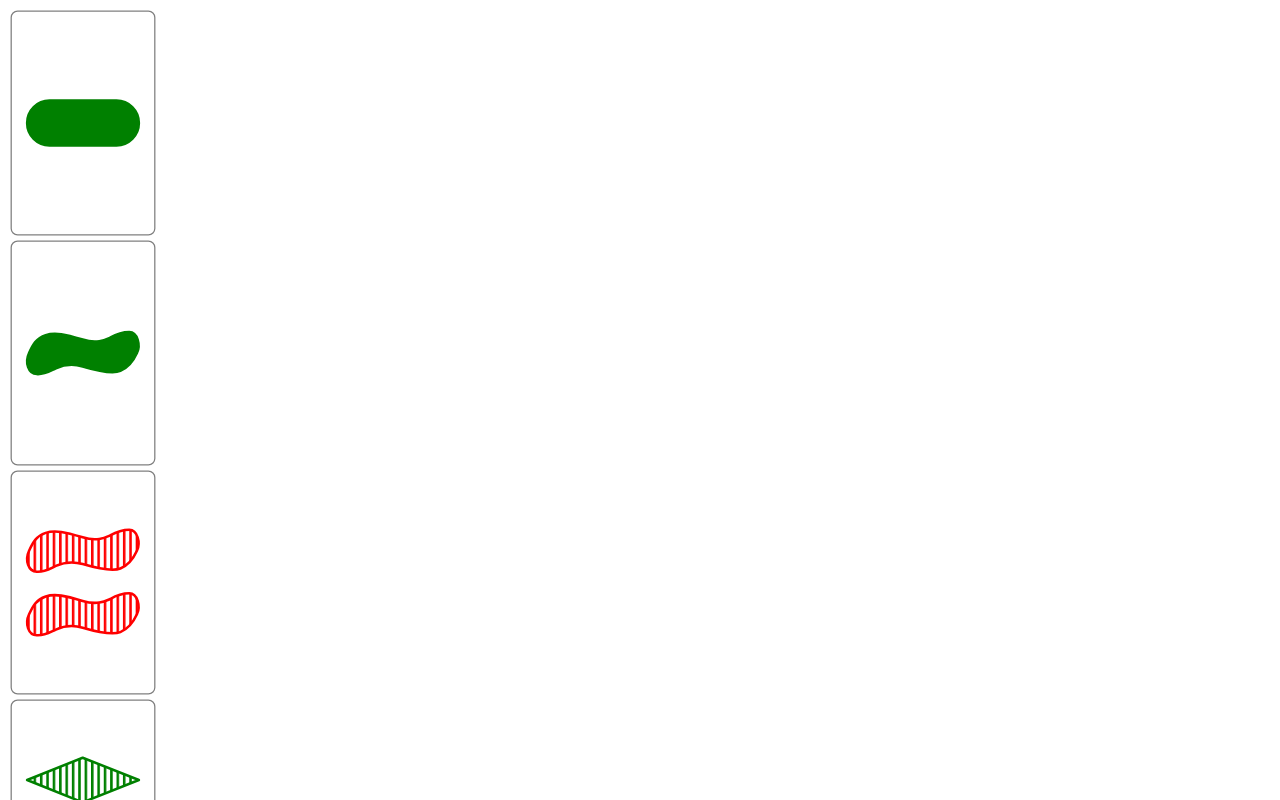
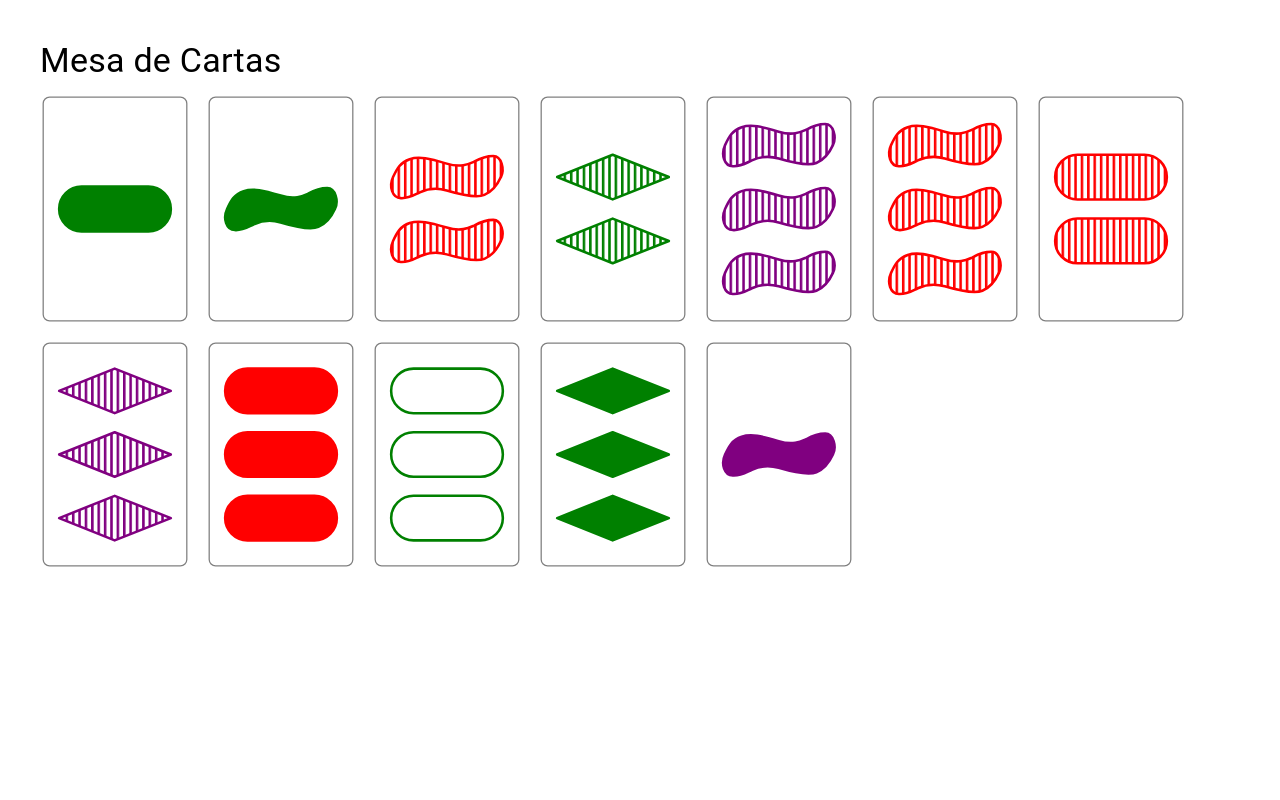
Before and after one commit to RodrigoKasama/trio-react, a React (Vite) app in the folder frontend/: page /offline in a window 1280 px wide. Shown: the top 800 px of the page. Built offline with nearby package versions, Linux system fonts and the light colour scheme.

Commit message:
refactor: Update Carta component and OfflinePage layout for improved readability and structure

```diff
--- a/frontend/src/components/Carta.jsx
+++ b/frontend/src/components/Carta.jsx
@@ -1,12 +1,19 @@
+// Com as informações da carta, você pode definir o filename a ser importado -
+
+// Identificar os arquivos baseado em numeros de base 4 com 4 digitos
+// Ex:
+//      COR      |      FORMA     |  QUANTIDADE  | PREENCHIMENTO  |
+// 0 => Vermelho |  0 => Squiggle |   0 => Um    | 0 => Cheio     |
+// 1 => Verde    |  1 => Pill     |   1 => Dois  | 1 => Listrado  |
+// 2 => Roxo     |  2 => Diamond  |   2 => Três  | 2 => Vazio     |
+
 import React from 'react';
 
-// Com as informações da carta, você pode definir o filename a ser importado -
-// 			Acho que posso criar um arquivo só para essa logica de tradução de nome
-
+// Separar em um aquivo a parte o valor das propriedades?
 const formaMap = { "Squiggle": '0', "Pill": '1', "Diamond": '2' };
-const corMap = { "red": '0', "green": '1', "purple": '2' };
+const corMap = { "Red": '0', "Green": '1', "Purple": '2' };
 const numMap = { 1: '0', 2: '1', 3: '2' };
-const preencMap = { "full": '0', "striped": '1', "empty": '2' };
+const preencMap = { "Full": '0', "Striped": '1', "Empty": '2' };
 
 const Carta = ({ cor, forma, num, preenc }) => {
 
--- a/frontend/src/pages/OfflinePage.jsx
+++ b/frontend/src/pages/OfflinePage.jsx
@@ -1,28 +1,19 @@
-import React from "react";
+import React, {useState} from "react";
 import CartaComp from "../components/Carta.jsx";
+import { Grid, Box, Typography } from "@mui/material";
 
-// Jogo trio offline
-// Criando um baralho
-// Embaralhando e Passando ao baralho
-// Dado um baralho, vamos preencher a mesa
-// Tiver 3 cartas selecionadas, vamos verificar se formam um trio
-// Caso forme, vamos substituir as cartas,
-// de acordo com o estado da mesa
+/* Jogo trio offline
+	- Criando um baralho embaralhado
+	- Dado um baralho, vamos preencher a mesa
+	- Tiver 3 cartas selecionadas, vamos verificar se formam um trio
+	-  Caso forme, vamos substituir as cartas, de acordo com o estado da mesa
+*/
 
+const formas = ["Squiggle", "Pill", "Diamond"];
+const cores = ["Red", "Green", "Purple"];
+const quantidades = [1, 2, 3];
+const preenchimentos = ["Full", "Striped", "Empty"];
 
-// TODO: Adaptar imagem para svg? (Identificar os arquivos com numeros de base 4 com 4 digitos)
-// Ex:
-//      COR      |      FORMA     |  QUANTIDADE  | PREENCHIMENTO  |
-// 0 => vermelho |  0 => Squiggle |   0 => Um    | 0 => completo  |
-// 1 => verde    |  1 => Pill     |   1 => Dois  | 1 => listrado  |
-// 2 => roxo     |  2 => Diamond  |   2 => Três  | 2 => vazio     |
-
-
-// Lógica das cartas (a partir do seu script original)
-const formas = ["Squiggle", "Pill", "Diamond"];
-const cores = ["red", "green", "purple"];
-const quantidades = [1, 2, 3];
-const preenchimentos = ["full", "striped", "empty"];
 const N_MESA = 12;
 
 
@@ -32,7 +23,7 @@ function gerarBaralho() {
 		for (const cor of cores) {
 			for (const quantidade of quantidades) {
 				for (const preenchimento of preenchimentos) {
-					baralho.push({ forma:forma, cor:cor, num:quantidade, preenc:preenchimento});
+					baralho.push({ forma: forma, cor: cor, num: quantidade, preenc: preenchimento });
 				}
 			}
 		}
@@ -41,50 +32,32 @@ function gerarBaralho() {
 }
 
 export default function OfflinePage() {
-	let baralho = gerarBaralho();
-	// Embaralhar o baralho
-	baralho = baralho.sort(() => Math.random() - 0.5);
+	// Shuffle the deck
+
+	const [baralho] = useState(gerarBaralho().sort(() => Math.random() - 0.5));
+	const mesa = baralho.slice(0, N_MESA);
+
 
 	return (
-		<div>
-			{
-				baralho.slice(0, N_MESA).map((carta, index) => (
-					<CartaComp
-						cor={carta.cor}
-						forma={carta.forma}
-						num={carta.num}
-						preenc={carta.preenc}
-						key={index} />
-				))
-			}
 
+		<Box sx={{ padding: 4 }}>
+			<Typography variant="h4" gutterBottom>
+				Mesa de Cartas
+			</Typography>
 
+			<Grid container spacing={2}>
+				{mesa.map((carta, index) => (
+					<Grid item xs={12} sm={10} md={3} key={index}>
+						<CartaComp
+							cor={carta.cor}
+							forma={carta.forma}
+							num={carta.num}
+							preenc={carta.preenc}
+						/>
+					</Grid>
+				))}
+			</Grid>
+		</Box>
 
-		</div>
-
-		// <Box
-		// 	sx={{
-		// 		height: "100vh",
-		// 		display: "flex",
-		// 		justifyContent: "center",
-		// 		alignItems: "center",
-		// 		bgcolor: "#f3e5f5",
-		// 		p: 2,
-		// 	}}
-		// >
-		// 	<Box
-		// 		ref={containerRef}
-		// 		id="mesa"
-		// 		sx={{
-		// 			width: "100%",
-		// 			maxWidth: 1000,
-		// 			display: "grid",
-		// 			gap: 2,
-		// 			gridTemplateColumns: "repeat(auto-fit, minmax(100px, 1fr))",
-		// 			justifyItems: "center",
-		// 			alignContent: "center",
-		// 		}}
-		// 	/>
-		// </Box>
 	);
 }
```
